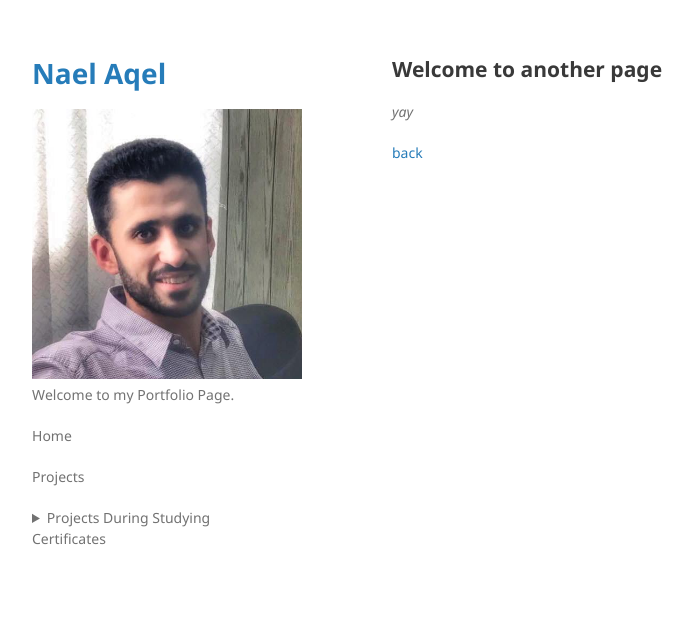
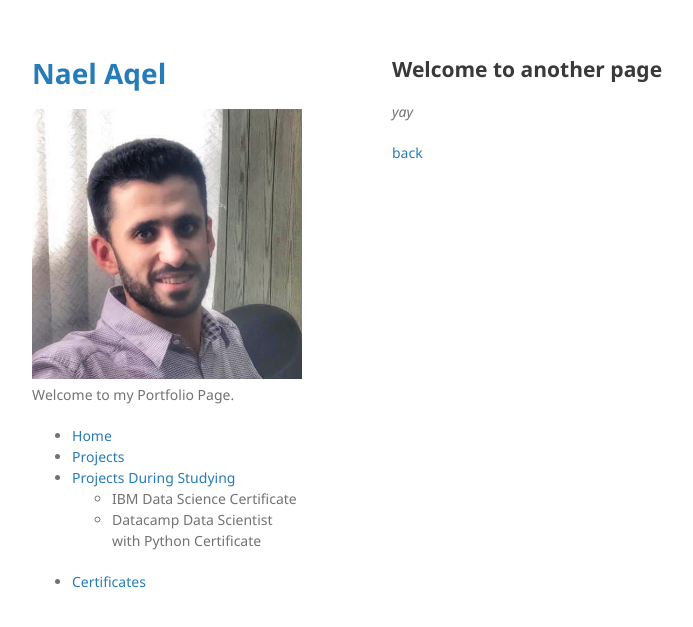
Before and after one commit to NaelAqel/naelaqel.github.io, a Jekyll site: the page built from another-page.md, in a window 1280 px wide. Shown: the top 627 px of the page, without its empty margins (178-871 px from the left). Built offline with Jekyll 4.4.1, drawn with Linux system fonts in a browser that asks for light colours; our own code applies the rules of GitHub Pages for plain Markdown files.

Commit message:
modify nav
add ul and li to the nav

```diff
--- a/_layouts/default.html
+++ b/_layouts/default.html
@@ -24,14 +24,16 @@
         <p>{{ site.description | default: site.github.project_tagline }}</p>
 
         <nav>
-        <p>Home</p>
-        <p>Projects</p>
-        <details>
-          <summary>Projects During Studying</summary>
-          <p>IBM Data Science Certificate</p>
-          <p>Datacamp Data Scientist with Python Certificate</p>
-        </details>
-        <p>Certificates</p>
+          <ul>
+            <li><a>Home</a></li>
+            <li><a>Projects</a></li>
+            <li><a>Projects During Studying</a></li>
+            <ul>
+              <li>IBM Data Science Certificate</li>
+              <li>Datacamp Data Scientist with Python Certificate</li>
+            </ul>
+            <li><a>Certificates</a></li>
+          </ul>
         </nav>
 
       </header>
```
